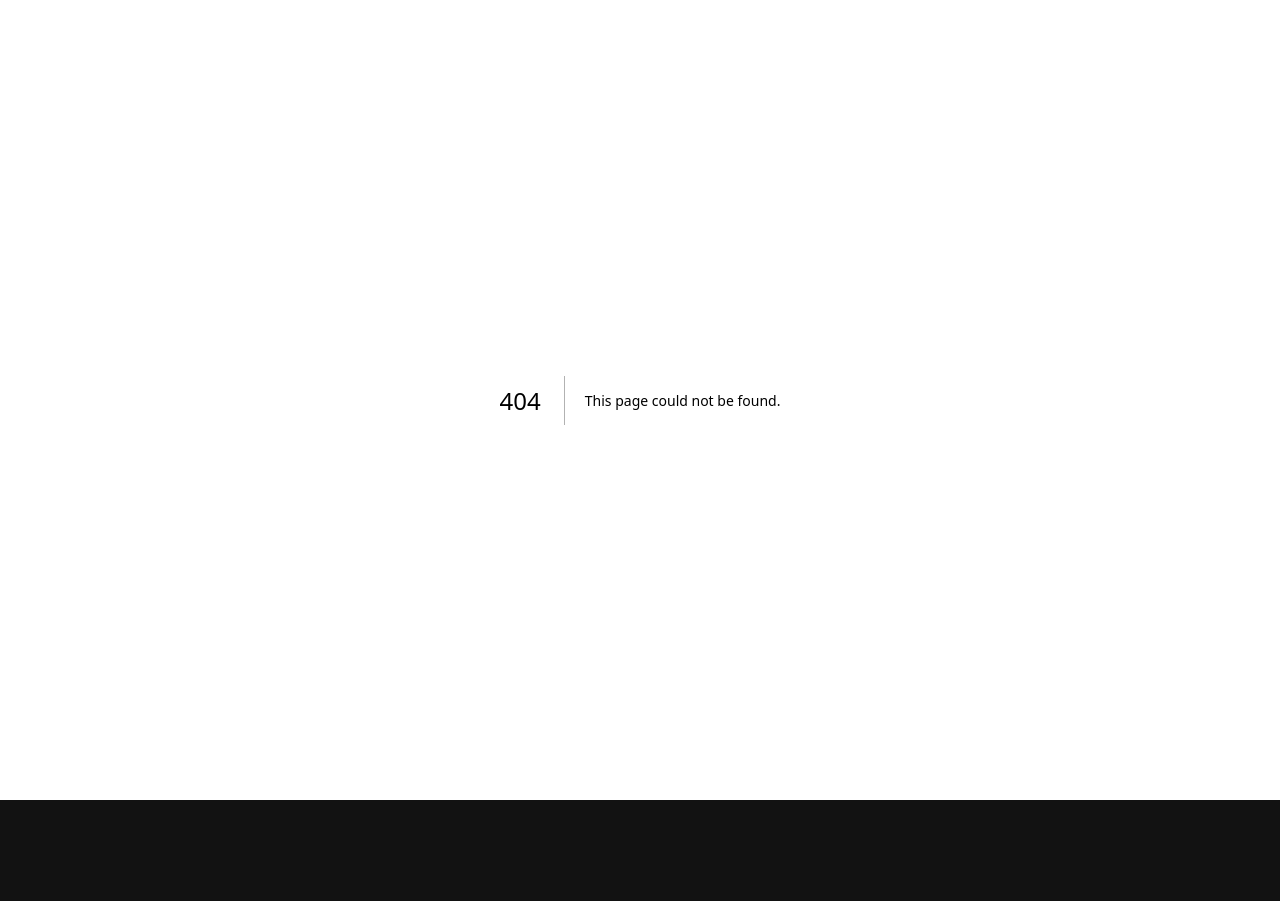
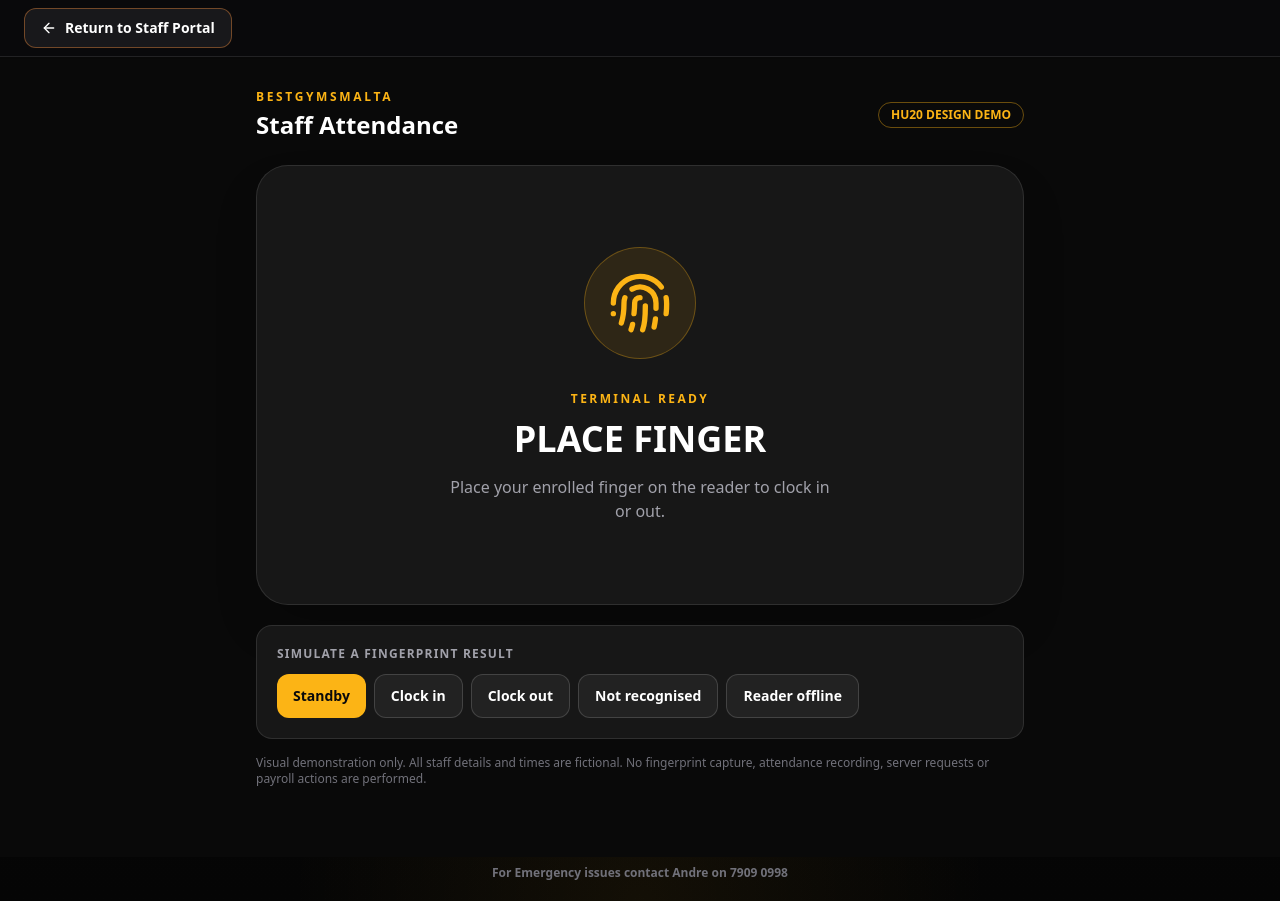
Before and after one commit to leli1982/bestgymsmalta-member-platform, a Next.js app: page /staff/punch-clock/design-preview in a window 1280 px wide. Before the commit this address had no page. Before the commit the page ends 800 px from the top, so only its background shows below. Built offline with nearby package versions, Linux system fonts and the light colour scheme; no server answers.

Commit message:
feat(hu20): interactive isolated kiosk confirmation design preview

```diff
--- /dev/null
+++ b/app/staff/punch-clock/design-preview/page.tsx
@@ -0,0 +1,82 @@
+"use client";
+
+import { useEffect, useState } from "react";
+import { AlertTriangle, CheckCircle2, Fingerprint, WifiOff, UserRound } from "lucide-react";
+
+type Mode = "ready" | "in" | "out" | "unknown" | "offline";
+const demo = { name: "Sarah Vella", number: "BGM-0012", gym: "BUILD Fitness", photo: "" };
+const stamp = "20/11/2026 • 08:32:14";
+
+export default function PunchClockDesignPreview() {
+  const [mode, setMode] = useState<Mode>("ready");
+  const [seconds, setSeconds] = useState(5);
+  useEffect(() => {
+    if (mode === "ready") return;
+    setSeconds(5);
+    const interval = window.setInterval(() => setSeconds(value => value - 1), 1000);
+    return () => window.clearInterval(interval);
+  }, [mode]);
+  useEffect(() => {
+    if (seconds <= 0 && mode !== "ready") setMode("ready");
+  }, [seconds, mode]);
+  const success = mode === "in" || mode === "out";
+  return (
+    <main className="min-h-screen bg-[#090909] px-4 py-8 text-white">
+      <div className="mx-auto max-w-3xl">
+        <div className="mb-6 flex flex-wrap items-center justify-between gap-3">
+          <div>
+            <p className="text-xs font-black uppercase tracking-[.22em] text-primary">BestGymsMalta</p>
+            <h1 className="mt-1 text-2xl font-black">Staff Attendance</h1>
+          </div>
+          <span className="rounded-full border border-primary/40 px-3 py-1 text-xs font-bold text-primary">HU20 DESIGN DEMO</span>
+        </div>
+        <section aria-live="polite" className="flex min-h-[440px] flex-col items-center justify-center rounded-[2rem] border border-white/10 bg-[#171717] px-5 py-10 text-center shadow-2xl">
+          {mode === "ready" ? (
+            <>
+              <div className="flex h-28 w-28 items-center justify-center rounded-full border border-primary/30 bg-primary/10">
+                <Fingerprint className="h-16 w-16 text-primary" aria-hidden="true" />
+              </div>
+              <p className="mt-8 text-xs font-black uppercase tracking-[.2em] text-primary">Terminal ready</p>
+              <h2 className="mt-3 text-4xl font-black">PLACE FINGER</h2>
+              <p className="mt-4 max-w-sm text-zinc-400">Place your enrolled finger on the reader to clock in or out.</p>
+            </>
+          ) : success ? (
+            <>
+              <div className="mb-5 flex h-20 w-20 items-center justify-center overflow-hidden rounded-full border-2 border-primary bg-[#303030]">
+                {demo.photo ? <img src={demo.photo} alt={demo.name} className="h-full w-full object-cover" /> : <UserRound className="h-11 w-11 text-primary" aria-hidden="true" />}
+              </div>
+              <h2 className="text-3xl font-black">{demo.name}</h2>
+              <p className="mt-1 text-sm text-zinc-400">Staff No. {demo.number}</p>
+              <div className="mt-7 flex items-center gap-2 text-emerald-400">
+                <CheckCircle2 className="h-6 w-6" />
+                <span className="text-lg font-bold">{mode === "in" ? "CLOCKED IN" : "CLOCKED OUT"}</span>
+              </div>
+              <p className="mt-4 text-4xl font-black tabular-nums text-primary">08:32:14</p>
+              <p className="mt-2 text-sm text-zinc-300">{stamp.split(" • ")[0]} · {demo.gym}</p>
+              <p className="mt-6 text-xs text-zinc-500">Returning to standby in {seconds}s</p>
+            </>
+          ) : (
+            <>
+              <div className="flex h-24 w-24 items-center justify-center rounded-full bg-red-500/10">
+                {mode === "offline" ? <WifiOff className="h-12 w-12 text-red-400" /> : <AlertTriangle className="h-12 w-12 text-red-400" />}
+              </div>
+              <h2 className="mt-7 text-3xl font-black">{mode === "offline" ? "READER UNAVAILABLE" : "FINGERPRINT NOT RECOGNISED"}</h2>
+              <p className="mt-3 max-w-md text-zinc-400">{mode === "offline" ? "Check the reader connection and ask staff for assistance." : "Please try again using an enrolled finger."}</p>
+              <p className="mt-6 text-xs text-zinc-500">Returning to standby in {seconds}s</p>
+            </>
+          )}
+        </section>
+        <div className="mt-5 rounded-2xl border border-white/10 bg-[#171717] p-5">
+          <p className="text-xs font-bold uppercase tracking-widest text-zinc-400">Simulate a fingerprint result</p>
+          <div className="mt-3 flex flex-wrap gap-2">
+            {([["ready","Standby"],["in","Clock in"],["out","Clock out"],["unknown","Not recognised"],["offline","Reader offline"]] as const).map(([value,label]) => (
+              <button key={value} type="button" onClick={() => setMode(value)}
+                className={`rounded-xl px-4 py-2 text-sm font-bold transition ${mode === value ? "bg-primary text-zinc-950" : "border border-white/15 bg-white/5 text-white hover:border-primary/50"}`}>{label}</button>
+            ))}
+          </div>
+        </div>
+        <p className="mt-4 text-xs text-zinc-500">Visual demonstration only. All staff details and times are fictional. No fingerprint capture, attendance recording, server requests or payroll actions are performed.</p>
+      </div>
+    </main>
+  );
+}
```
